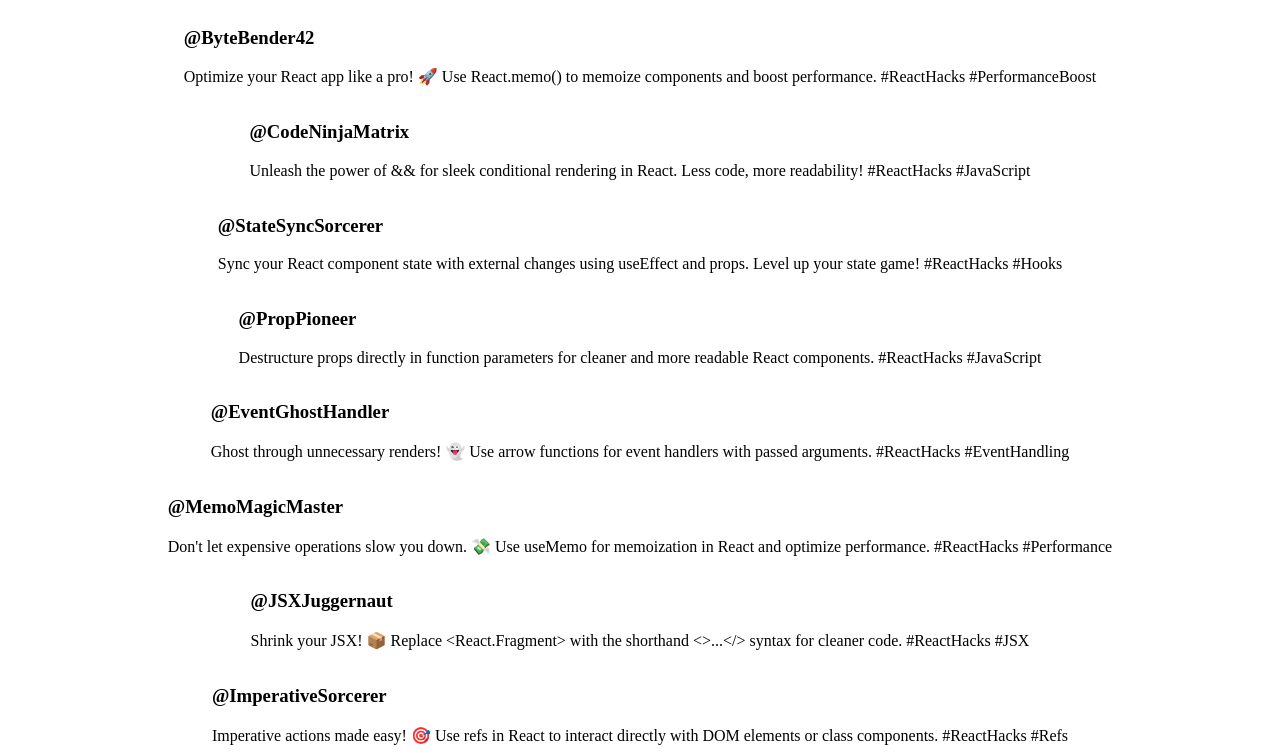
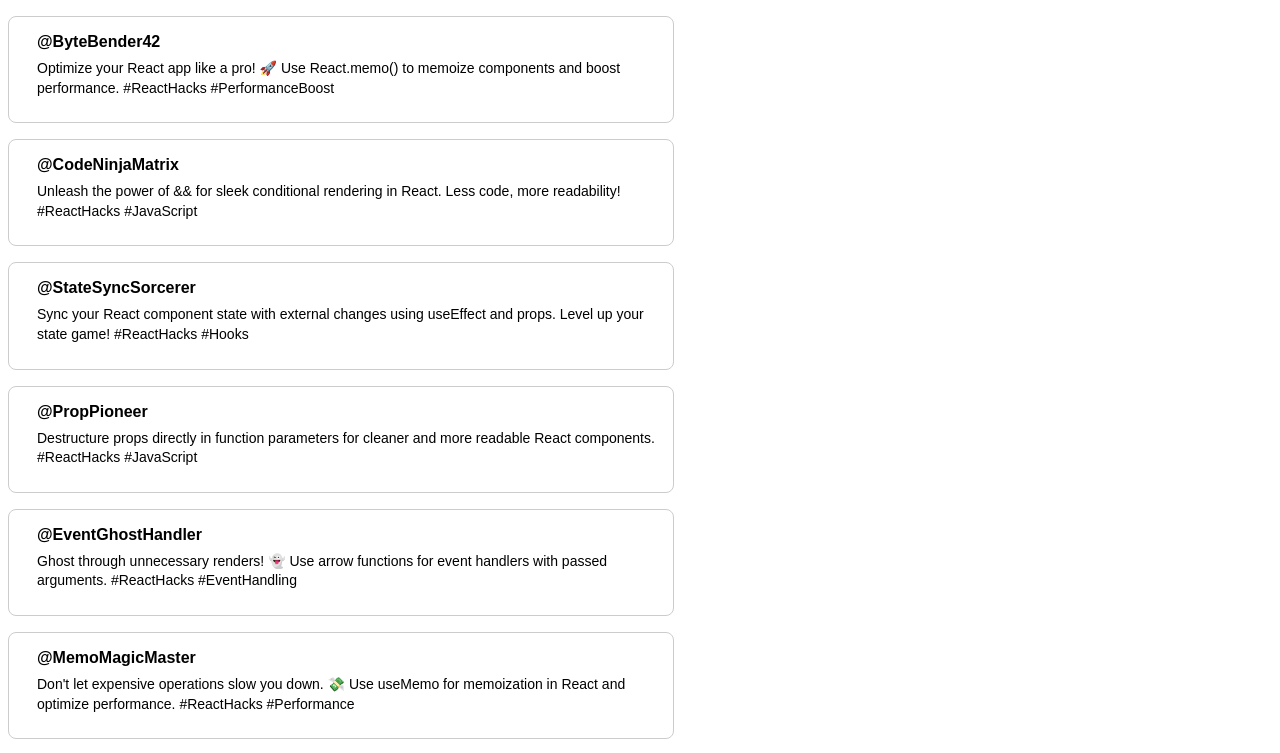
Before and after one commit to mike-gustafson/react-facebook, a Next.js app: page /random-updates in a window 1280 px wide. Shown: the top 753 px of the page. Built offline with nearby package versions, Linux system fonts and the light colour scheme.

Commit message:
feat: random updates working

```diff
--- a/pages/index.js
+++ b/pages/index.js
@@ -31,6 +31,7 @@ import Sidebar from './gaming/sidebar';
           {activeMenuItem === 'Newsfeed' && (
             <>
               <h1 className={styles.title}>Newsfeed</h1>
+              <Newsfeed />
             </>
           )}
           {activeMenuItem === 'RandomUpdates' && (
--- a/pages/nav.js
+++ b/pages/nav.js
@@ -44,7 +44,7 @@ export default function Nav({ onMenuItemClick }) {
                 </div>
                 <div
                     className={`${style.navBar_center_item} ${activeMenuItem === 'SupervisedUserCircle' && style.navBar_center_item_active}`}
-                    onClick={() => handleMenuItemClick('SupervisedUserCircle')}
+                    onClick={() => handleMenuItemClick('RandomUpdates')}
                 >
                     <SupervisedUserCircleIcon fontSize="large" />
                 </div>
--- a/pages/random-updates.js
+++ b/pages/random-updates.js
@@ -1,4 +1,4 @@
-import styles from '../styles/Home.module.css'
+import styles from '../styles/Tweets.module.css'
 import Tweet from './tweet';
 
 const reactHacksTweets = [
@@ -30,7 +30,7 @@ export default function RandomUpdates() {
     });
 
     return (
-        <div className={styles.container}>
+        <div className={styles.tweetContainer}>
             <div className={styles.grid}>
             {tweetsArray}
             </div>
--- a/pages/tweet.js
+++ b/pages/tweet.js
@@ -1,4 +1,4 @@
-import styles from '../styles/Home.module.css'
+import styles from '../styles/Tweets.module.css'
 
 export default function Tweet({ username, tweet }, idx) {
     return (
--- a/styles/Home.module.css
+++ b/styles/Home.module.css
@@ -1,3 +1,5 @@
+
+
 .menuContainer {
   position: fixed;
   top: 0;
--- /dev/null
+++ b/styles/Tweets.module.css
@@ -0,0 +1,35 @@
+/* Tweets.module.css */
+
+.tweet {
+    border: 1px solid #ccc;
+    border-radius: 8px;
+    padding: 16px;
+    margin: 16px 0;
+    display: flex;
+    justify-content: flex-start;
+    width: 50%;
+    background-color: white;
+    font-family: sans-serif;
+  }
+
+  .tweetContent {
+    flex: 1;
+    margin-left: 12px;
+  }
+
+  .tweetHeader {
+    display: flex;
+    align-items: center;
+  }
+
+  .tweetHeader h3 {
+    margin: 0;
+    margin-right: 8px;
+    font-size: 16px;
+  }
+
+  .tweetText {
+    margin: 8px 0;
+    font-size: 14px;
+    line-height: 1.4;
+  }
```
Also changed, not shown: pages/email/inbox.js (+41 -0 lines).
